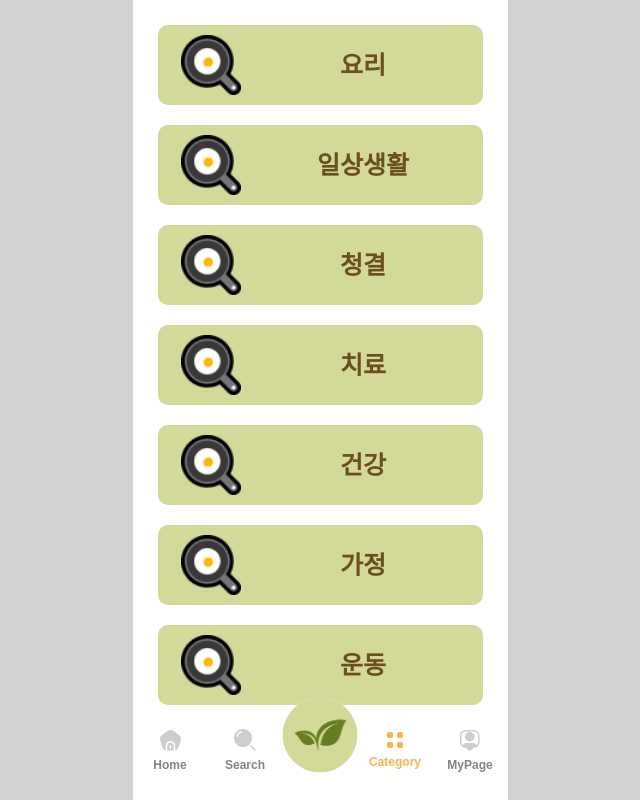
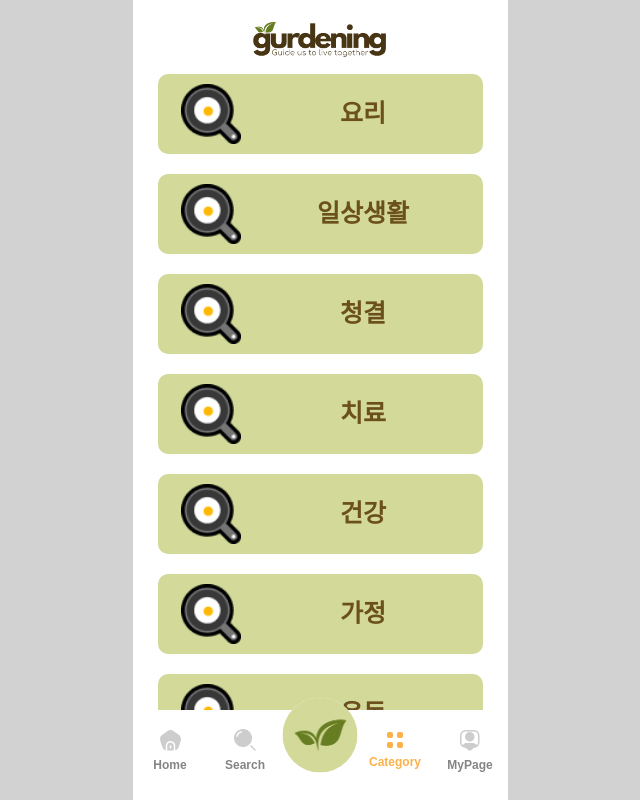
Before and after one commit to Gurdening/Gurdening_FE, a React (Vite) app: page /category in a window 1280 px wide. Shown: the whole page, without its empty margins (320-960 px from the left). Built offline with nearby package versions, Linux system fonts and the light colour scheme; no server answers.

Commit message:
💄Modify : 카테고리 로고 추가

```diff
--- a/src/pages/category/Category.jsx
+++ b/src/pages/category/Category.jsx
@@ -1,10 +1,15 @@
 import React from 'react';
 import { CategoryWrap } from './Category.Style';
 import CateList from '../../components/catePage/CateList';
+import LogoImg from '../../assets/images/BannerLogo.png';
+import * as S from '../home/Home.Style';
 
 const Category = () => {
   return (
     <CategoryWrap>
+      <S.LogoImgWrapper>
+        <S.LogoImg src={LogoImg} alt="Gurdening " />
+      </S.LogoImgWrapper>
       <CateList />
     </CategoryWrap>
   );
```
